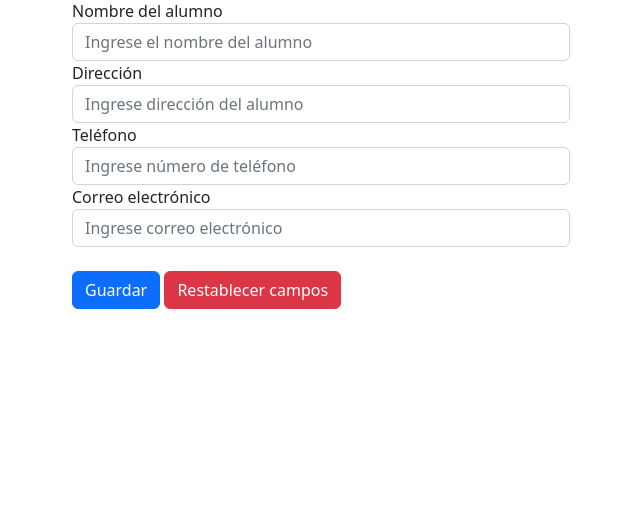
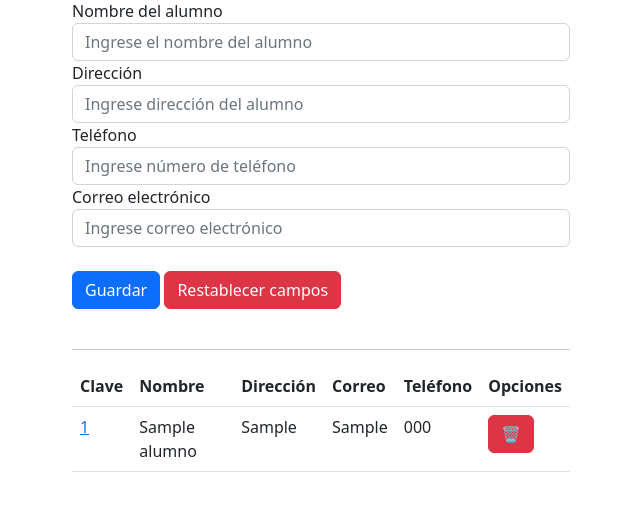
Before and after one commit to BryanVRe/DSWebPractica01, a PHP site: page / in a window 1280 px wide. Shown: the part 105-616 px from the top of the page, without its empty margins (319-959 px from the left). Run offline with PHP 8.4, Linux system fonts and the light colour scheme; tables that the repository leaves empty or names only in its code hold one stand-in row (values such as "Sample post"); some libraries are stand-ins or nearby versions.

Commit message:
update index.php

```diff
--- a/CRUD-PHP/src/index.php
+++ b/CRUD-PHP/src/index.php
@@ -151,3 +151,60 @@ if (isset($_POST["update"])) {
                     <input type="reset" class="btn btn-danger" value="Restablecer campos" />
                     <?php endif; ?>
                 </form>
+                <br>
+                <hr />
+                <!-- Lista de Alumnos -->
+                <table class="table">
+                    <thead>
+                        <tr>
+                            <th>Clave</th>
+                            <th>Nombre</th>
+                            <th>Dirección</th>
+                            <th>Correo</th>
+                            <th>Teléfono</th>
+                            <th>Opciones</th>
+                        </tr>
+                    </thead>
+                    <tbody id="tbody">
+                        <?php foreach ($alumnos as $alumno): ?>
+                        <tr>
+                            <td>
+                                <a href="<?php echo " index.php?edit_id=" . $alumno->id ?>">
+                                    <?php echo $alumno->id; ?>
+                                </a>
+                            </td>
+                            <td>
+                                <?php echo $alumno->nombre; ?>
+                            </td>
+                            <td>
+                                <?php echo $alumno->direccion; ?>
+                            </td>
+                            <td>
+                                <?php echo $alumno->correo; ?>
+                            </td>
+                            <td>
+                                <?php echo $alumno->telefono; ?>
+                            </td>
+                            <td>
+                                <!-- Agregar el script de confirmación antes de redirigir a la página de eliminación -->
+                                <a class="btn btn-danger" href="<?php echo " javascript:confirmDelete(" . $alumno->id .
+                                    ")" ?>">🗑</a>
+                            </td>
+                        </tr>
+                        <?php endforeach; ?>
+                    </tbody>
+                </table>
+            </div>
+        </div>
+    </div>
+</body>
+<script>
+    function confirmDelete(id) {
+        if (confirm("¿Estás seguro de que deseas eliminar este alumno?")) {
+            // Si el usuario confirma la eliminación, redirige a la página de eliminación
+            window.location.href = "index.php?id=" + id;
+        }
+    }
+</script>
+
+</html>
```
